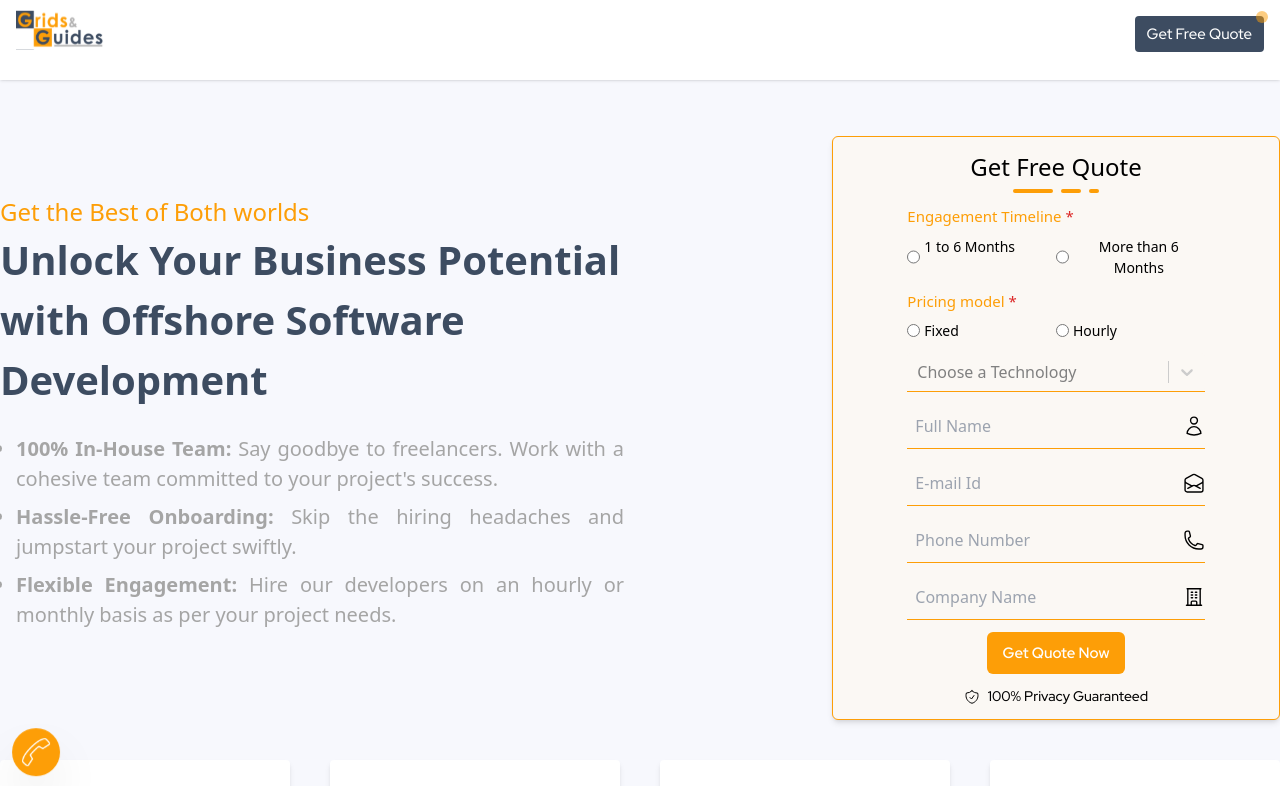
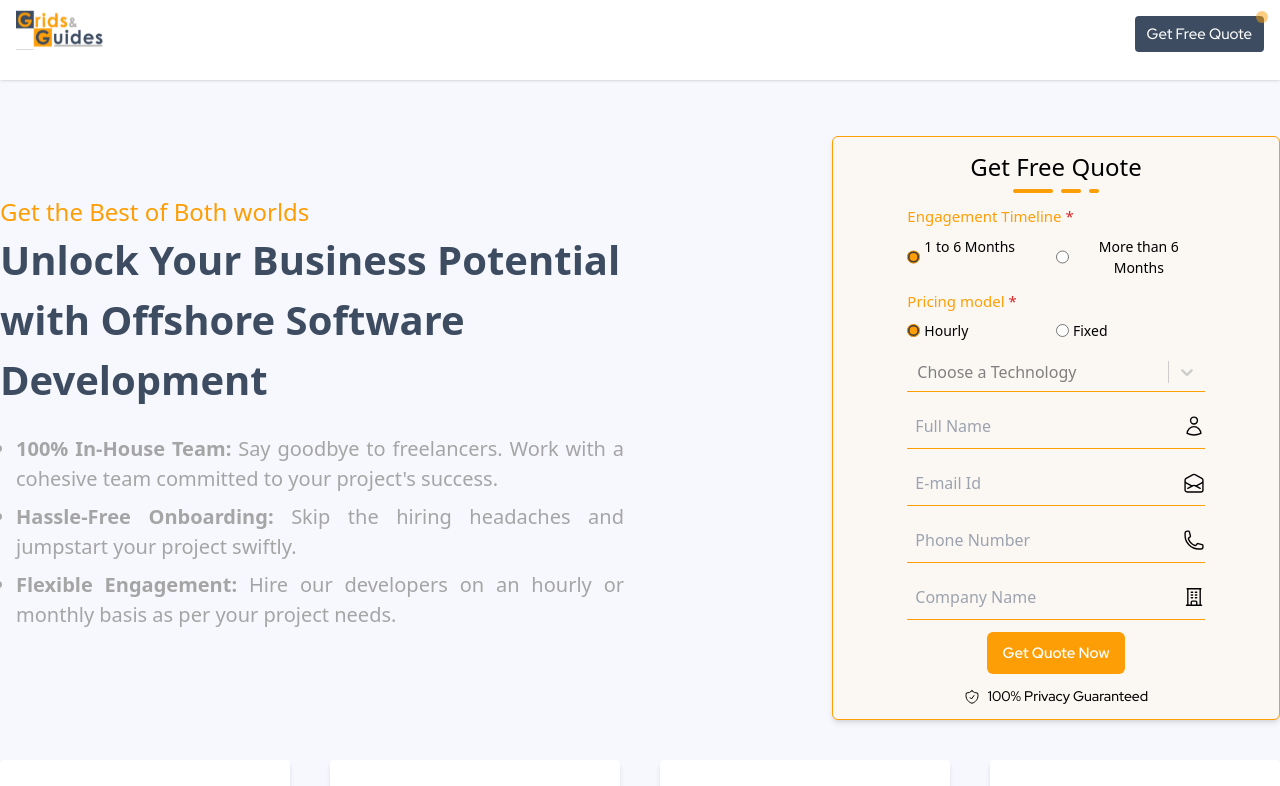
Before and after one commit to Rajavasanthan/gng-seo-landingpage, a Next.js app: page /offshore-software-development-company in a window 1280 px wide. Shown: the top 786 px of the page. Built offline with nearby package versions, Linux system fonts and the light colour scheme.

Commit message:
minor-changes-16-v1

```diff
--- a/components/ContactForm.js
+++ b/components/ContactForm.js
@@ -3,7 +3,7 @@ import { useRouter } from "next/router";
 import * as Yup from "yup";
 import toast, { Toaster } from "react-hot-toast";
 import Select from "react-select";
-import { useState } from "react";
+import { useEffect, useState } from "react";
 
 const TECHNOLOGY_OPT = [
     {
@@ -90,7 +90,7 @@ function CustomInput({ placeholder, imgSrc, type, id, onChange, onBlur, value })
     )
 }
 
-export default function ContactForm() {
+export default function ContactForm({ setFormError }) {
     const router = useRouter();
     const [tech, setTech] = useState([]);
     const { campaignId } = router.query;
@@ -100,12 +100,12 @@ export default function ContactForm() {
             technology: "",
             experience: "",
             budgets: "",
-            joining: "",
+            joining: "1 to 6 Months",
             name: "",
             email: "",
             phone: "",
             message: "",
-            pricingModel: "",
+            pricingModel: "Hourly",
             company: "",
         },
         validationSchema: Yup.object({
@@ -118,12 +118,10 @@ export default function ContactForm() {
                 .required("Phone Number is Required"),
             company: Yup.string().required().min(3, "Enter message atlest 3 character long"),
             technology: Yup.string().required("Technology is Required"),
-            joining: Yup.string(),
-            pricingModel: Yup.string().required("Pricing Model is Required"),
         }),
         onSubmit: async (values) => {
             await sendEmail(values);
-            // console.log(values);
+            //console.log(values);
         },
     });
 
@@ -154,6 +152,10 @@ export default function ContactForm() {
             });
     };
 
+    useEffect(() => {
+        setFormError(formik)
+    }, [formik.errors]);
+
     return (
         <div className="border rounded-md shadow-md bg-[#FBF8F4] border-[#FD9E07] mx-2 md:mx-0 mt-4 relative">
             <Toaster />
@@ -172,7 +174,7 @@ export default function ContactForm() {
                             await formik.setFieldValue("joining", e.target.value);
                         }}>
                             <div className="flex w-full">
-                                <input className="accent-[#FD9E07]" type="radio" id="joining" name="joining" value="1 to 6 Months" />
+                                <input className="accent-[#FD9E07]" type="radio" id="joining" name="joining" value="1 to 6 Months" defaultChecked />
                                 <label className="text-[14px] font-500 text-center ml-1">1 to 6 Months</label>
                             </div>
                             <div className="flex w-full">
@@ -181,13 +183,6 @@ export default function ContactForm() {
                             </div>
                         </div>
                     </div>
-
-                    {formik.touched.pricingModel && (
-                        <span className="mt-0 ml-1 text-xs tracking-wide text-red-500 font-redHat">
-                            {formik.errors.pricingModel}
-                        </span>
-                    )}
-
                     <div className="space-y-2">
                         <p className="text-[15px] text-[#FD9E07] font-500 ml-3 md:ml-0">Pricing model <span className="text-red-600">*</span></p>
                         <div className="flex justify-start px-3 md:px-0" onChange={async (e) => {
@@ -195,22 +190,16 @@ export default function ContactForm() {
                             await formik.setFieldValue("pricingModel", e.target.value);
                         }}>
                             <div className="flex w-full">
+                                <input className="accent-[#FD9E07] border-none" type="radio" id="pricingModel" name="pricingModel" value="Hourly" defaultChecked />
+                                <label className="text-[14px] font-500 text-center ml-1">Hourly</label>
+                            </div>
+                            <div className="flex w-full">
                                 <input className="accent-[#FD9E07]" type="radio" id="pricingModel" name="pricingModel" value="Fixed" />
                                 <label className="text-[14px] font-500 text-center ml-1">Fixed</label>
                             </div>
-                            <div className="flex w-full">
-                                <input className="accent-[#FD9E07] border-none" type="radio" id="pricingModel" name="pricingModel" value="Hourly" />
-                                <label className="text-[14px] font-500 text-center ml-1">Hourly</label>
-                            </div>
+
                         </div>
                     </div>
-
-                    {formik.touched.pricingModel && (
-                        <span className="mt-0 ml-1 text-xs tracking-wide text-red-500 font-redHat">
-                            {formik.errors.pricingModel}
-                        </span>
-                    )}
-
                     <div className="border-b border-[#FD9E07]">
                         <Select
                             name="technology"
@@ -239,7 +228,7 @@ export default function ContactForm() {
                             }}
                         />
                     </div>
-                    {formik.touched.technology && (
+                    {(formik.touched.technology && formik.errors.technology) && (
                         <span className="mt-0 ml-1 text-xs tracking-wide text-red-500 font-redHat">
                             {formik.errors.technology}
                         </span>
--- a/components/HeroSectionFive.js
+++ b/components/HeroSectionFive.js
@@ -24,7 +24,7 @@ export default function HeroSectionFive() {
                 </div>
             </div>
             <div className="bg-[#F7F8FD]">
-                <div className="p-4 mx-auto max-w-7xl sm:p-2 md:pt-32">
+                <div className="p-4 mx-auto mt-16 max-w-7xl sm:p-2 md:pt-32">
                     <div className="flex justify-center sm:h-[100px]">
                         <p className="text-[#3D4C61] text-[24px] sm:text-[35px] font-900 font-redHat flex justify-start items-center">
                             <img src="/assets/square2.png" alt="squares" className="h-8 mr-2" />
--- a/components/HeroSectionOne.js
+++ b/components/HeroSectionOne.js
@@ -2,16 +2,16 @@ import { useRouter } from "next/router";
 import HeroSectionOneCard from "./HeroSectionOneCard";
 import ContactForm from './ContactForm'
 import PricingCard from "./PricingCard";
-import React from "react";
+import React, { useState } from "react";
 import ClientCard from "./ClientCard";
 
 export default function HeroSectionOne() {
-
+    const [formError, setFormError] = useState(null);
     const router = useRouter();
-
+    console.log(formError)
     return (
         <div id="homepage">
-            <div className="bg-[#F7F8FD] h-[1000px] md:h-[780px] mt-[60px] md:mt-[80px]">
+            <div className={`bg-[#F7F8FD] ${(formError && formError.isValid) ? "h-[1200px]" : "h-[1350px]"} ${(formError && formError.isValid) ? "md:h-[780px]" : "md:h-[900px]"} mt-[60px] md:mt-[80px]`}>
                 <div className="grid grid-cols-1 mx-auto max-w-7xl md:grid-cols-2">
                     <div className="p-4 m-auto sm:p-2 md:p-0">
                         <p className="text-[#FD9E07] text-[24px] font-500">
@@ -46,7 +46,7 @@ export default function HeroSectionOne() {
                         }
                     </div>
                     <div className="w-full ml-auto md:my-10 md:w-[70%]" id="contactform">
-                        <ContactForm />
+                        <ContactForm setFormError={setFormError} />
                     </div>
                 </div>
             </div>
--- a/components/HeroSectionSeven.js
+++ b/components/HeroSectionSeven.js
@@ -27,7 +27,7 @@ export default function HeroSectionSeven() {
             <div className="flex flex-col items-center justify-between md:flex-row">
                 <div className="px-3 w-full md:w-[600px]">
                     <img src="/assets/squres.png" alt="squares" className="h-10 mb-2" />
-                    <p className="text-[#3D4C61] font-900 text-[24px] sm:text-[35px] font-redHat">Some of Our <br /> Satisfied Clients.</p>
+                    <p className="text-[#3D4C61] font-900 text-[24px] sm:text-[35px] font-redHat">What our clients say <br />about us.</p>
                     <p className="text-[#3D4C61] font-400 text-[16px] font-redHat my-4 w-full md:w-2/3">
                         Grids and Guides is a top Web Design Company in Chennai Started in 2016 with a small team and now we larger.
                     </p>
--- a/pages/hire-contract-developers.js
+++ b/pages/hire-contract-developers.js
@@ -30,14 +30,13 @@ export default function Home() {
     return (
         <div className="relative">
             {showScrollToTopBtn && <ScrollToTop className={"fixed bottom-3 right-3"} />}
-            <FloatedPhone className={"fixed bottom-3 left-3"} />
             <Navbar />
             <HeroSectionOne />
             <Technologies />
             <PricingModel />
+            <HeroSectionSeven />
             <HeroSectionFour />
             <HeroSectionFive />
-            <HeroSectionSeven />
             <Faq />
             <Footer />
         </div>
--- a/pages/hire-contract-developers/uk.js
+++ b/pages/hire-contract-developers/uk.js
@@ -32,9 +32,9 @@ export default function Home() {
             <HeroSectionOne />
             <Technologies />
             <PricingModel />
+            <HeroSectionSeven />
             <HeroSectionFour />
             <HeroSectionFive />
-            <HeroSectionSeven />
             <Faq />
             <Footer />
         </div>
--- a/pages/hire-contract-developers/us.js
+++ b/pages/hire-contract-developers/us.js
@@ -32,9 +32,9 @@ export default function Home() {
             <HeroSectionOne />
             <Technologies />
             <PricingModel />
+            <HeroSectionSeven />
             <HeroSectionFour />
             <HeroSectionFive />
-            <HeroSectionSeven />
             <Faq />
             <Footer />
         </div>
--- a/pages/offshore-software-development-company.js
+++ b/pages/offshore-software-development-company.js
@@ -30,19 +30,20 @@ export default function Home() {
     return (
         <div className="relative">
             {showScrollToTopBtn && <ScrollToTop className={"fixed bottom-3 right-3"} />}
-            <FloatedPhone className={"fixed bottom-3 left-3"} />
             <Navbar />
             <HeroSectionOne />
             <Technologies />
             <PricingModel />
+            <HeroSectionSeven />
             <HeroSectionFour />
             <HeroSectionFive />
-            <HeroSectionSeven />
             <Faq />
             <Footer />
         </div>
     );
 }
+
+//  <FloatedPhone className={"fixed bottom-3 left-3"} />
 //<HeroSectionTwo />
 //   <FreeQuote />
 // {showScrollToTopBtn &&
--- a/pages/offshore-software-development-company/uk.js
+++ b/pages/offshore-software-development-company/uk.js
@@ -32,9 +32,9 @@ export default function Home() {
             <HeroSectionOne />
             <Technologies />
             <PricingModel />
+            <HeroSectionSeven />
             <HeroSectionFour />
             <HeroSectionFive />
-            <HeroSectionSeven />
             <Faq />
             <Footer />
         </div>
--- a/pages/offshore-software-development-company/us.js
+++ b/pages/offshore-software-development-company/us.js
@@ -32,9 +32,9 @@ export default function Home() {
             <HeroSectionOne />
             <Technologies />
             <PricingModel />
+            <HeroSectionSeven />
             <HeroSectionFour />
             <HeroSectionFive />
-            <HeroSectionSeven />
             <Faq />
             <Footer />
         </div>
```
Also changed, not shown: components/Footer.js (+6 -7 lines).
